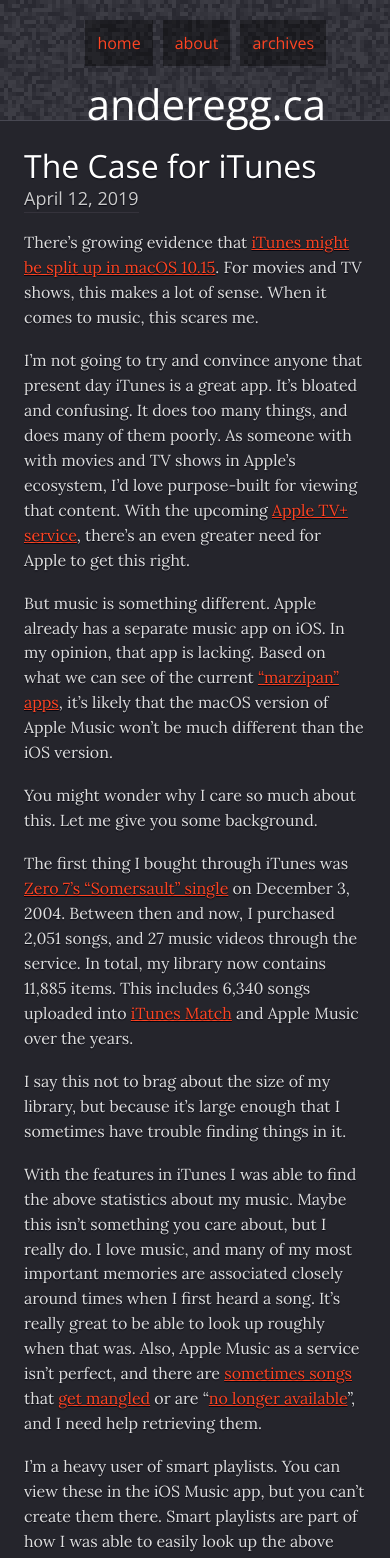
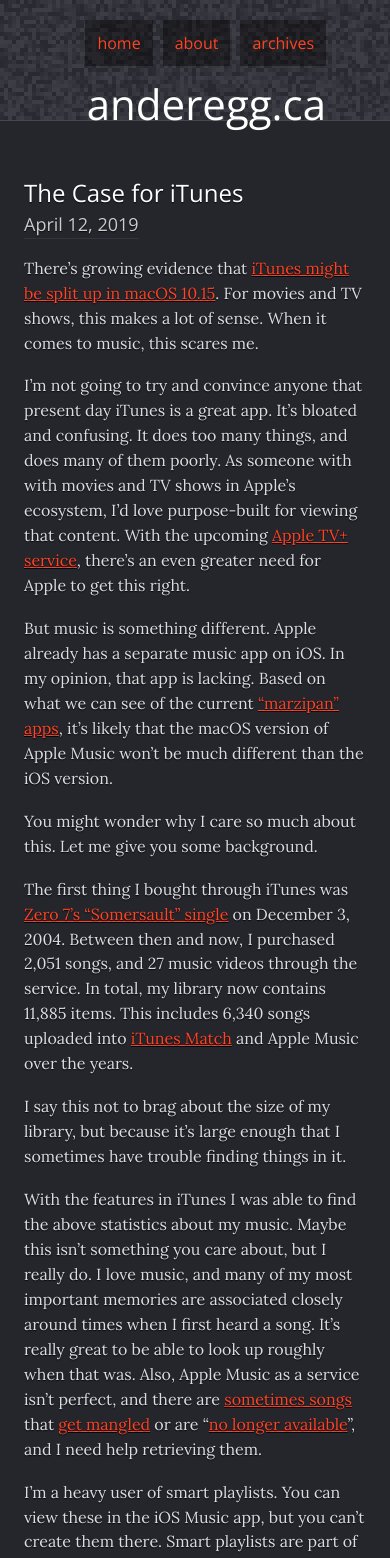
Before and after one commit to gavinanderegg/gavinanderegg.github.io, a Jekyll site: the page built from index.html, in a window 390 px wide. Shown: the top 1558 px of the page. Built offline with Jekyll 4.4.1, drawn with Linux system fonts in a browser that asks for light colours.

Commit message:
Styling changes

```diff
--- a/css/main.scss
+++ b/css/main.scss
@@ -82,10 +82,7 @@
 		max-width: 100%;
 		display: block;
 		margin: auto;
-		border: 2px solid #35333C;
-		-moz-box-shadow: 0 0 4px #000;
-		-webkit-box-shadow: 0 0 4px #000;
-		box-shadow: 0 0 4px #000;
+		margin: 2.4em 0;
 	}
 
 	sub, sup {
@@ -169,4 +166,10 @@
 		font-size: 100%;
 		padding: 24px;
 	}
+
+	#content article > h1 {
+		font-size: 24px;
+		padding-top: 32px;
+		padding-bottom: 4px;
+	}
 }
```
